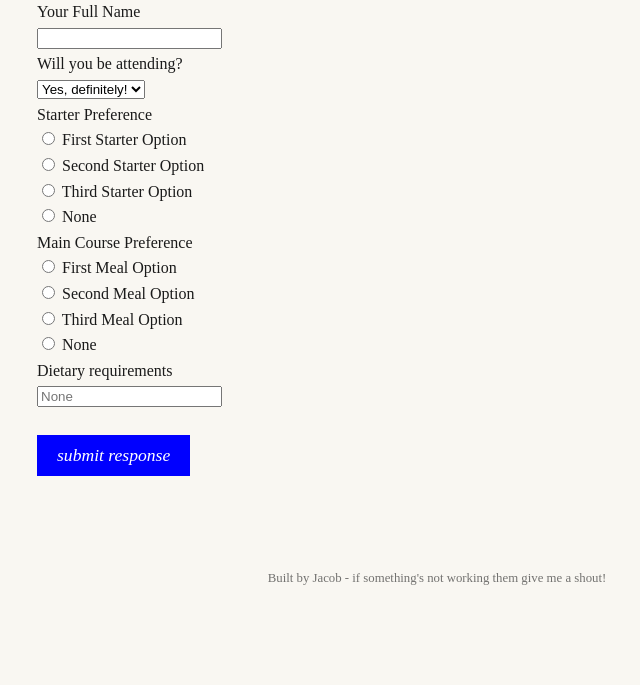
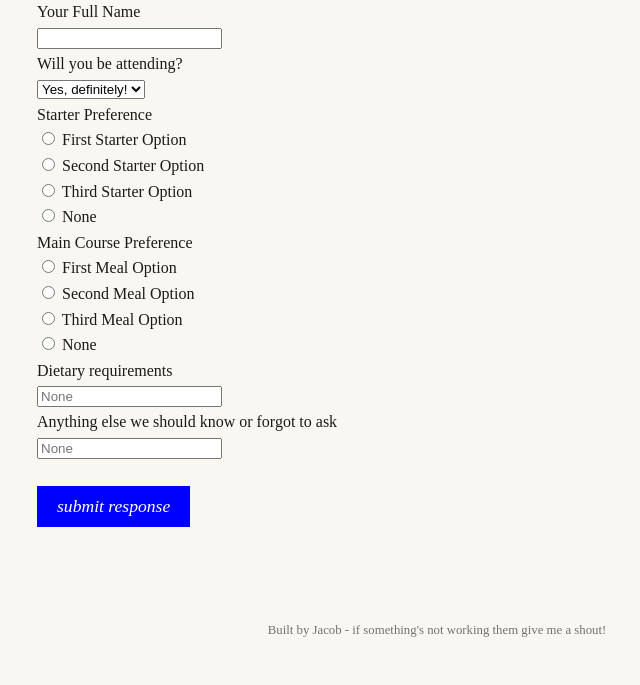
Before and after one commit to Jacob-Lang/wedding_website, a Flask app: page /rsvp in a window 1280 px wide. Shown: the part 278-963 px from the top of the page, without its empty margins (203-843 px from the left). Before the commit the page ends 863 px from the top, so only its background shows below. Run offline with Flask 3, Linux system fonts and the light colour scheme; the visitor is signed in with stand-in values (Sample User, id 1).

Commit message:
add anything else and configurable image

```diff
--- a/app.py
+++ b/app.py
@@ -31,11 +31,12 @@ db = SQLAlchemy(app)
 
 class Guest(db.Model):
     id = db.Column(db.Integer, primary_key=True)
-    name = db.Column(db.String(100), nullable=False)
-    attending = db.Column(db.String(10), nullable=False)
-    meal_starter = db.Column(db.String(100), nullable=False)
-    meal_main = db.Column(db.String(100), nullable=False)
-    dietary_requirements = db.Column(db.String(100))
+    name = db.Column(db.String, nullable=False)
+    attending = db.Column(db.String, nullable=False)
+    meal_starter = db.Column(db.String, nullable=False)
+    meal_main = db.Column(db.String, nullable=False)
+    dietary_requirements = db.Column(db.String)
+    anything_else = db.Column(db.String)
 
 
 # Create the database file (Run this once)
@@ -101,6 +102,7 @@ def rsvp():
             meal_starter=request.form.get("meal_starter"),
             meal_main=request.form.get("meal_main"),
             dietary_requirements=request.form.get("dietary_requirements"),
+            anything_else=request.form.get("anything_else"),
         )
         db.session.add(new_guest)
         db.session.commit()
@@ -133,7 +135,14 @@ def export_csv():
 
     # 4. Write the header row
     writer.writerow(
-        ["Name", "Attending", "Meal Starter", "Meal Main", "Dietary Requirements"]
+        [
+            "Name",
+            "Attending",
+            "Meal Starter",
+            "Meal Main",
+            "Dietary Requirements",
+            "Anything Else",
+        ]
     )
 
     # 5. Write the data rows
@@ -145,6 +154,7 @@ def export_csv():
                 guest.meal_starter,
                 guest.meal_main,
                 guest.dietary_requirements,
+                guest.anything_else,
             ]
         )
 
--- a/templates/admin.html
+++ b/templates/admin.html
@@ -19,6 +19,7 @@
             <th>Meal Starter Choice</th>
             <th>Meal Main Choice</th>
             <th>Dietary Requirements</th>
+            <th>Anything Else</th>
         </tr>
     </thead>
     <tbody>
@@ -31,6 +32,7 @@
             <td>{{ guest.meal_starter }}</td>
             <td>{{ guest.meal_main }}</td>
             <td>{{ guest.dietary_requirements }}</td>
+            <td>{{ guest.anything_else }}</td>
         </tr>
         {% endfor %}
     </tbody>
--- a/templates/rsvp.html
+++ b/templates/rsvp.html
@@ -19,19 +19,21 @@
 
     <label>Starter Preference</label><br>
     {% for option in wedding.meal_starter_options %}
-    <label><input type="radio" name="meal_starter" value="{{ option.value }}" required> {{ option.label }}</label><br>
+    <label><input type="radio" name="meal_starter" value="{{ option.value }}"> {{ option.label }}</label><br>
     {% endfor %}
     <label><input type="radio" name="meal_starter" value="None" required> None</label><br>
 
     <label>Main Course Preference</label><br>
     {% for option in wedding.meal_main_options %}
-    <label><input type="radio" name="meal_main" value="{{ option.value }}" required> {{ option.label }}</label><br>
+    <label><input type="radio" name="meal_main" value="{{ option.value }}"> {{ option.label }}</label><br>
     {% endfor %}
     <label><input type="radio" name="meal_main" value="None" required> None</label><br>
 
     <label for="dietary_requirements">Dietary requirements</label><br>
-    <input type="text" id="dietary_requirements" name="dietary_requirements" placeholder="None">
-    <br>
+    <input type="text" id="dietary_requirements" name="dietary_requirements" placeholder="None"><br>
+
+    <label for="anything_else">Anything else we should know or forgot to ask</label><br>
+    <input type="text" id="anything_else" name="anything_else" placeholder="None"><br>
     <br>
     <button type="submit" class="button">Submit Response</button>
 </form>
```
Also changed, not shown: templates/index.html (+1 -7 lines), static/images/couple.jpeg (deleted), 1 other file.
